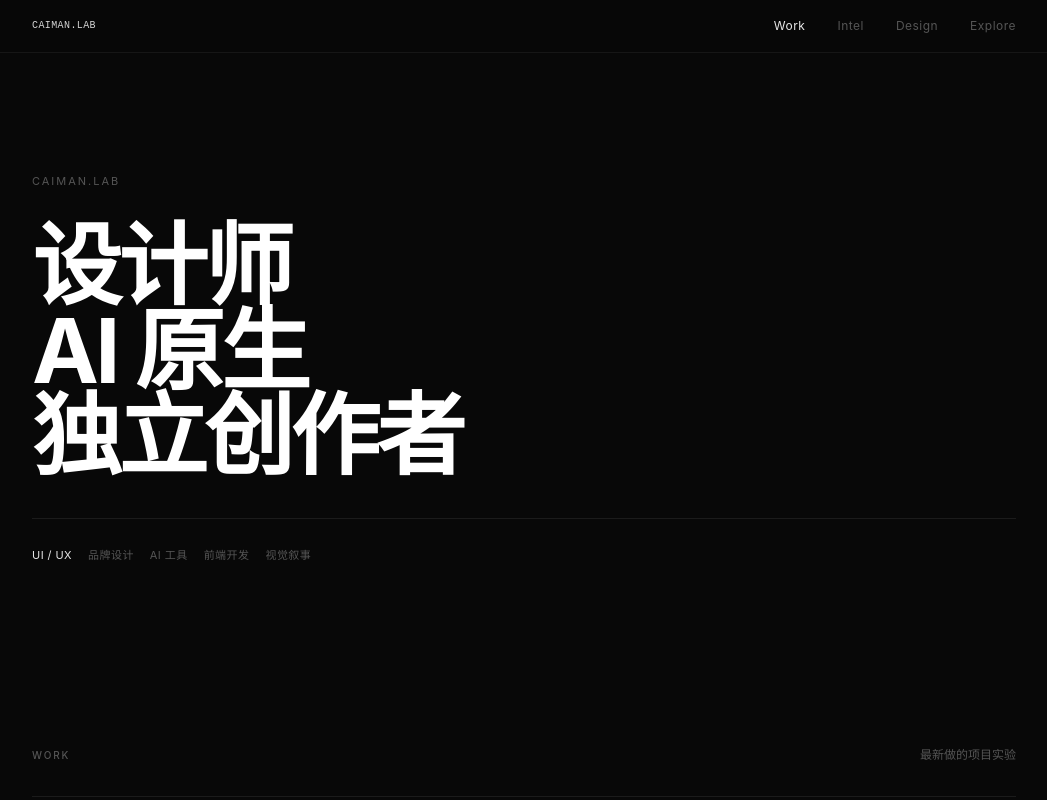
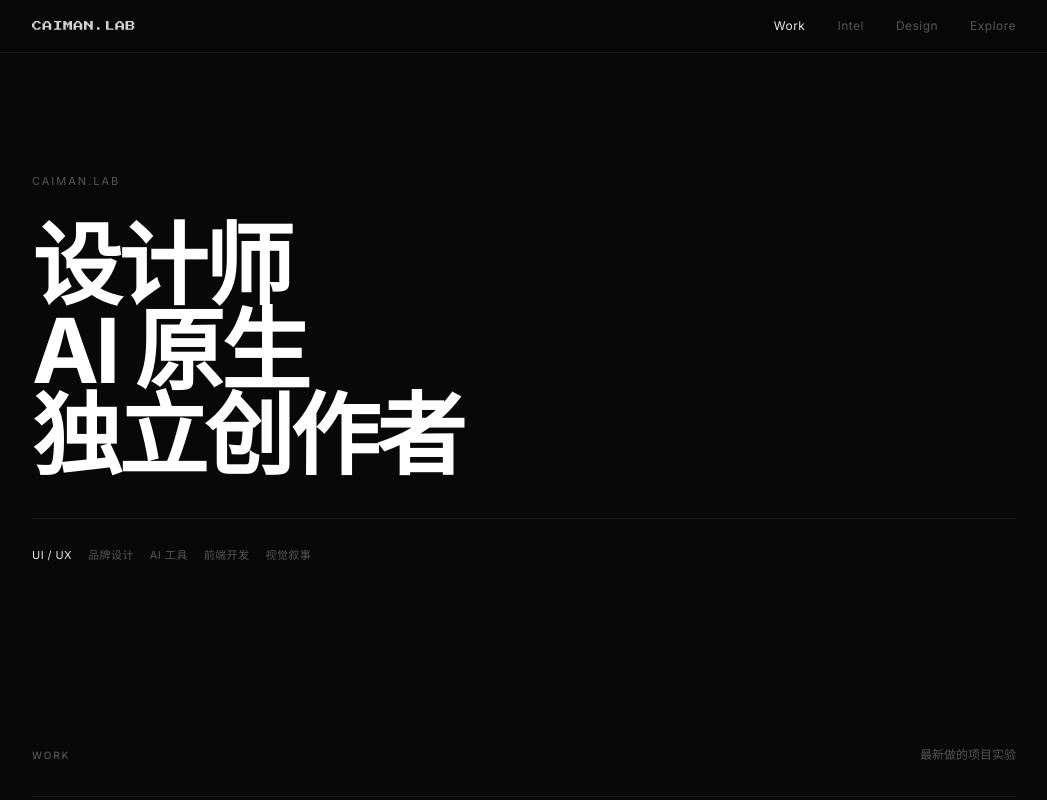
Before and after one commit to caiman001/caiman-lab-next, a Next.js app: page / in a window 1280 px wide. Shown: the top 800 px of the page, without its empty margins (116-1163 px from the left). Built offline with nearby package versions, Linux system fonts and the light colour scheme.

Commit message:
Fix: move @import to top of globals.css

```diff
--- a/src/app/globals.css
+++ b/src/app/globals.css
@@ -1,3 +1,5 @@
+@import url('https://fonts.googleapis.com/css2?family=Press+Start+2P&family=Inter:ital,wght@0,300;0,400;0,500;0,600;0,700;1,300;1,400&display=swap');
+
 /* ── Reset ── */
 *, *::before, *::after { box-sizing: border-box; margin: 0; padding: 0; }
 html { scroll-behavior: smooth; }
@@ -21,9 +23,6 @@ body {
   --max: 1080px;
   --px: 48px;
 }
-
-/* ── Typography ── */
-@import url('https://fonts.googleapis.com/css2?family=Press+Start+2P&family=Inter:ital,wght@0,300;0,400;0,500;0,600;0,700;1,300;1,400&display=swap');
 
 /* ── Divider lines ── */
 .rule { border: none; border-top: 1px solid var(--border); }
```
